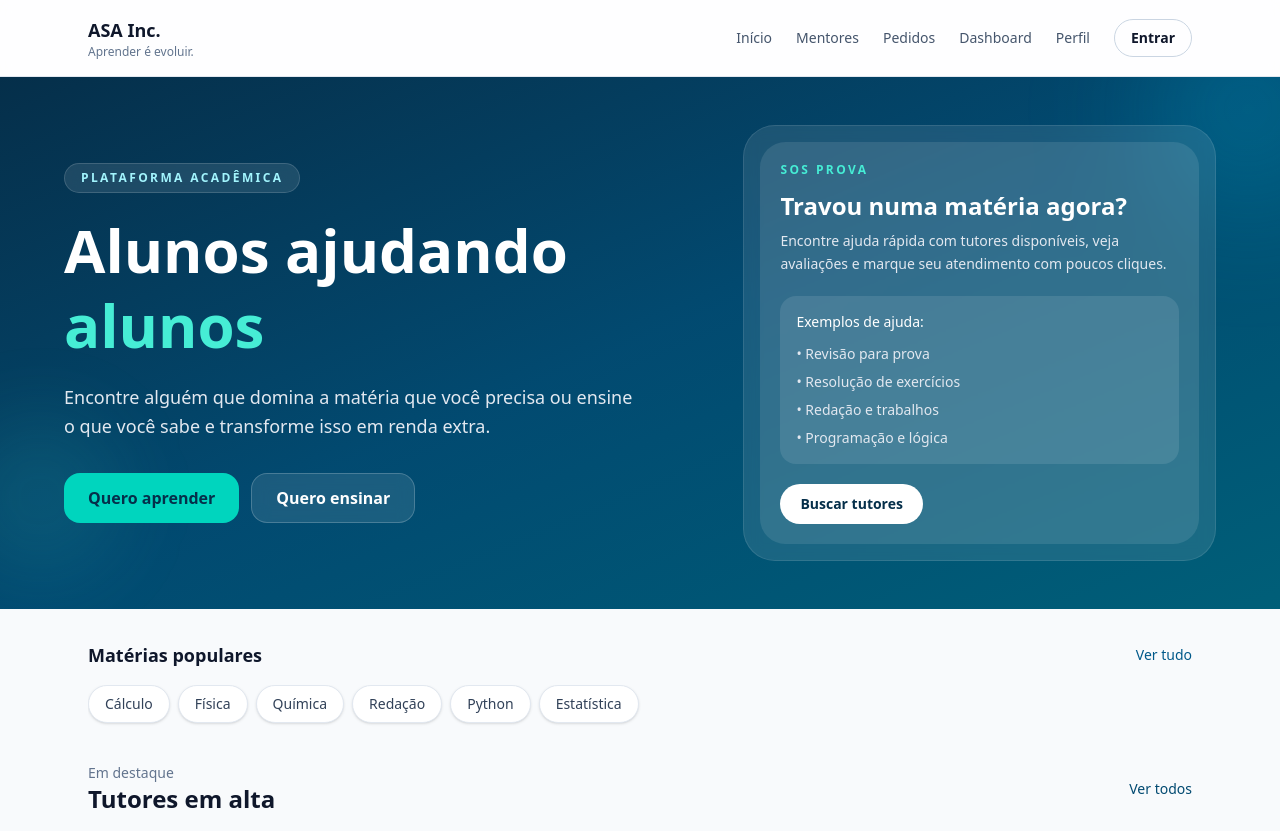
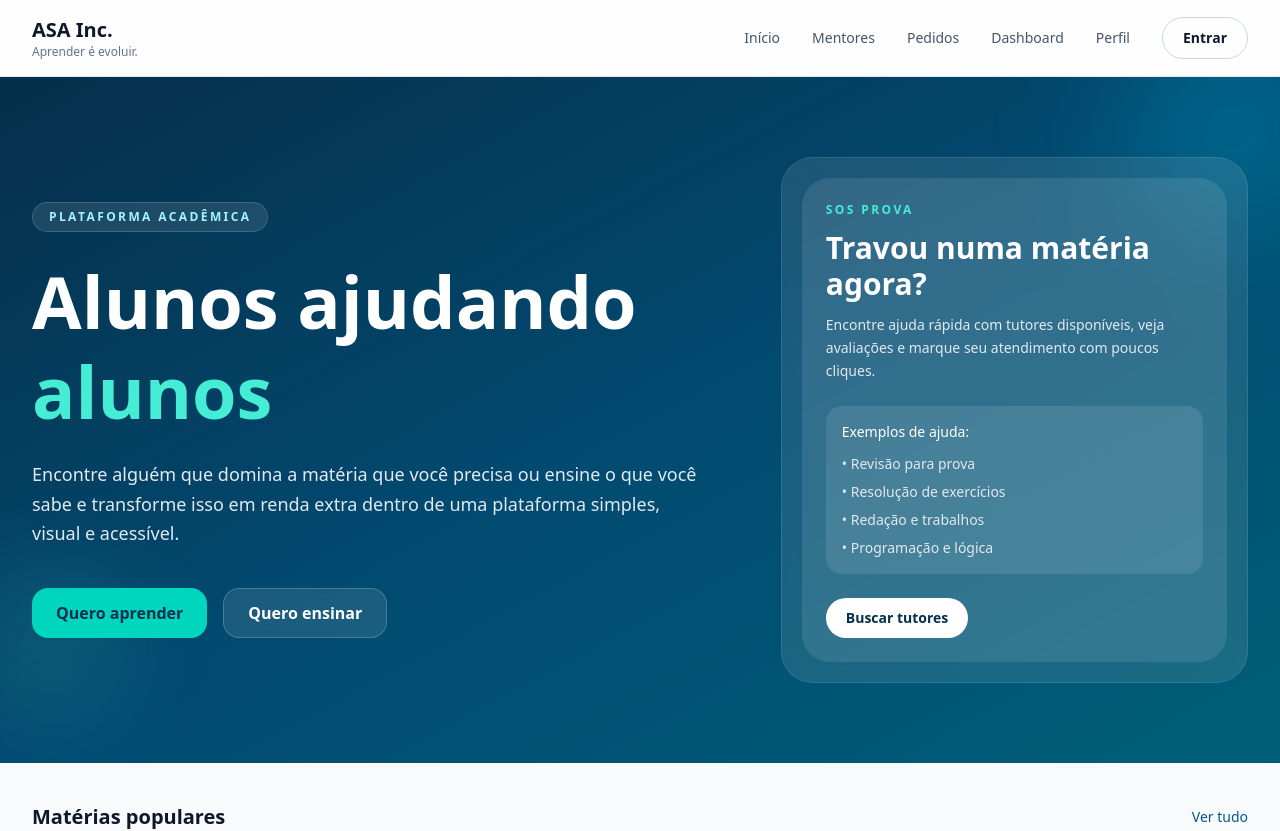
Before and after one commit to DgAleixo11/asa-inc, a Next.js app: page / in a window 1280 px wide. Shown: the top 831 px of the page. Built offline with nearby package versions, Linux system fonts and the light colour scheme.

Commit message:
feat: refina base visual desktop

```diff
--- a/src/components/layout/ResponsiveShell.tsx
+++ b/src/components/layout/ResponsiveShell.tsx
@@ -14,6 +14,7 @@ export default function ResponsiveShell({
     <main className="min-h-screen bg-slate-50 text-slate-900">
       <div className="hidden md:block">
         <DesktopNavbar />
+        <div className="min-h-[calc(100vh-73px)]">{children}</div>
       </div>
 
       <div className="md:hidden">
@@ -22,8 +23,6 @@ export default function ResponsiveShell({
           <MobileBottomNav active={mobileActive} />
         </div>
       </div>
-
-      <div className="hidden md:block">{children}</div>
     </main>
   );
 }
--- a/src/components/navigation/DesktopNavbar.tsx
+++ b/src/components/navigation/DesktopNavbar.tsx
@@ -1,50 +1,38 @@
 import Link from "next/link";
+
+const navItems = [
+  { href: "/", label: "Início" },
+  { href: "/mentores", label: "Mentores" },
+  { href: "/pedidos", label: "Pedidos" },
+  { href: "/dashboard", label: "Dashboard" },
+  { href: "/perfil", label: "Perfil" },
+];
 
 export default function DesktopNavbar() {
   return (
     <header className="hidden border-b border-slate-200 bg-white/80 backdrop-blur md:block">
-      <div className="mx-auto flex max-w-6xl items-center justify-between px-6 py-4">
+      <div className="mx-auto flex max-w-7xl items-center justify-between px-8 py-4">
         <div>
-          <Link href="/" className="text-lg font-bold text-slate-900">
+          <Link href="/" className="text-xl font-bold text-slate-900">
             ASA Inc.
           </Link>
           <p className="text-xs text-slate-500">Aprender é evoluir.</p>
         </div>
 
-        <nav className="flex items-center gap-6">
-          <Link
-            href="/"
-            className="text-sm font-medium text-slate-600 transition hover:text-slate-900"
-          >
-            Início
-          </Link>
-          <Link
-            href="/mentores"
-            className="text-sm font-medium text-slate-600 transition hover:text-slate-900"
-          >
-            Mentores
-          </Link>
-          <Link
-            href="/pedidos"
-            className="text-sm font-medium text-slate-600 transition hover:text-slate-900"
-          >
-            Pedidos
-          </Link>
-          <Link
-            href="/dashboard"
-            className="text-sm font-medium text-slate-600 transition hover:text-slate-900"
-          >
-            Dashboard
-          </Link>
-          <Link
-            href="/perfil"
-            className="text-sm font-medium text-slate-600 transition hover:text-slate-900"
-          >
-            Perfil
-          </Link>
+        <nav className="flex items-center gap-8">
+          {navItems.map((item) => (
+            <Link
+              key={item.href}
+              href={item.href}
+              className="text-sm font-medium text-slate-600 transition hover:text-slate-900"
+            >
+              {item.label}
+            </Link>
+          ))}
+
           <Link
             href="/login"
-            className="rounded-full border border-slate-300 px-4 py-2 text-sm font-semibold text-slate-900 transition hover:bg-slate-50"
+            className="rounded-full border border-slate-300 px-5 py-2.5 text-sm font-semibold text-slate-900 transition hover:bg-slate-50"
           >
             Entrar
           </Link>
--- a/src/components/sections/FeaturedMentorsSection.tsx
+++ b/src/components/sections/FeaturedMentorsSection.tsx
@@ -6,11 +6,11 @@ export default function FeaturedMentorsSection() {
   const featuredMentors = mockMentors.slice(0, 3);
 
   return (
-    <section className="mx-auto max-w-6xl px-6 pb-10">
-      <div className="mb-5 flex items-center justify-between">
+    <section className="mx-auto max-w-7xl px-6 pb-12 md:px-8">
+      <div className="mb-6 flex items-center justify-between">
         <div>
           <p className="text-sm font-medium text-slate-500">Em destaque</p>
-          <h3 className="text-2xl font-bold text-slate-900">Tutores em alta</h3>
+          <h3 className="text-3xl font-bold text-slate-900">Tutores em alta</h3>
         </div>
 
         <Link href="/mentores" className="text-sm font-medium text-sky-900">
@@ -18,7 +18,7 @@ export default function FeaturedMentorsSection() {
         </Link>
       </div>
 
-      <div className="grid gap-6 md:grid-cols-2 xl:grid-cols-3">
+      <div className="grid gap-6 lg:grid-cols-3">
         {featuredMentors.map((mentor) => (
           <MentorCard key={mentor.id} mentor={mentor} />
         ))}
--- a/src/components/sections/HeroSection.tsx
+++ b/src/components/sections/HeroSection.tsx
@@ -5,11 +5,11 @@ import SecondaryButton from "@/components/ui/SecondaryButton";
 
 export default function HeroSection() {
   return (
-    <section className="relative overflow-hidden bg-gradient-to-br from-sky-950 via-sky-900 to-cyan-800 px-6 pb-12 pt-12 text-white">
-      <div className="absolute -right-16 -top-16 h-48 w-48 rounded-full bg-cyan-400/20 blur-3xl" />
-      <div className="absolute -left-10 bottom-8 h-40 w-40 rounded-full bg-teal-300/10 blur-2xl" />
+    <section className="relative overflow-hidden bg-gradient-to-br from-sky-950 via-sky-900 to-cyan-800 px-6 pb-16 pt-16 text-white md:px-8 md:pb-20 md:pt-20">
+      <div className="absolute -right-16 -top-16 h-56 w-56 rounded-full bg-cyan-400/20 blur-3xl" />
+      <div className="absolute -left-10 bottom-8 h-44 w-44 rounded-full bg-teal-300/10 blur-2xl" />
 
-      <div className="relative mx-auto max-w-6xl">
+      <div className="relative mx-auto max-w-7xl">
         <div className="mb-10 flex items-center justify-between md:hidden">
           <div>
             <p className="text-sm font-semibold text-cyan-200">ASA Inc.</p>
@@ -24,20 +24,21 @@ export default function HeroSection() {
           </Link>
         </div>
 
-        <div className="grid gap-10 lg:grid-cols-[1.15fr_0.85fr] lg:items-center">
-          <div className="max-w-2xl">
+        <div className="grid gap-12 lg:grid-cols-[1.2fr_0.8fr] lg:items-center">
+          <div className="max-w-3xl">
             <SectionBadge>Plataforma acadêmica</SectionBadge>
 
-            <h1 className="mt-5 text-4xl font-bold leading-tight md:text-6xl">
+            <h1 className="mt-6 text-5xl font-bold leading-tight lg:text-7xl">
               Alunos ajudando <span className="text-teal-300">alunos</span>
             </h1>
 
-            <p className="mt-5 max-w-xl text-base leading-relaxed text-slate-200 md:text-lg">
+            <p className="mt-6 max-w-2xl text-lg leading-relaxed text-slate-200">
               Encontre alguém que domina a matéria que você precisa ou ensine o
-              que você sabe e transforme isso em renda extra.
+              que você sabe e transforme isso em renda extra dentro de uma
+              plataforma simples, visual e acessível.
             </p>
 
-            <div className="mt-8 flex flex-wrap gap-3">
+            <div className="mt-10 flex flex-wrap gap-4">
               <PrimaryButton href="/mentores">Quero aprender</PrimaryButton>
               <SecondaryButton href="/cadastro">
                 Quero ensinar
@@ -45,20 +46,20 @@ export default function HeroSection() {
             </div>
           </div>
 
-          <div className="rounded-[2rem] border border-white/10 bg-white/10 p-4 backdrop-blur">
-            <div className="rounded-[1.6rem] bg-white/10 p-5">
+          <div className="rounded-[2rem] border border-white/10 bg-white/10 p-5 backdrop-blur">
+            <div className="rounded-[1.75rem] bg-white/10 p-6">
               <p className="text-xs font-semibold uppercase tracking-[0.2em] text-teal-300">
                 SOS Prova
               </p>
-              <h2 className="mt-3 text-2xl font-bold">
+              <h2 className="mt-3 text-3xl font-bold">
                 Travou numa matéria agora?
               </h2>
-              <p className="mt-2 text-sm leading-relaxed text-slate-200">
+              <p className="mt-3 text-sm leading-relaxed text-slate-200">
                 Encontre ajuda rápida com tutores disponíveis, veja avaliações
                 e marque seu atendimento com poucos cliques.
               </p>
 
-              <div className="mt-5 rounded-2xl bg-white/10 p-4">
+              <div className="mt-6 rounded-2xl bg-white/10 p-4">
                 <p className="text-sm font-medium">Exemplos de ajuda:</p>
                 <ul className="mt-3 space-y-2 text-sm text-slate-200">
                   <li>• Revisão para prova</li>
@@ -70,7 +71,7 @@ export default function HeroSection() {
 
               <Link
                 href="/mentores"
-                className="mt-5 inline-flex rounded-full bg-white px-5 py-2.5 text-sm font-semibold text-sky-950"
+                className="mt-6 inline-flex rounded-full bg-white px-5 py-2.5 text-sm font-semibold text-sky-950"
               >
                 Buscar tutores
               </Link>
--- a/src/components/sections/SubjectsSection.tsx
+++ b/src/components/sections/SubjectsSection.tsx
@@ -11,20 +11,20 @@ const subjects = [
 
 export default function SubjectsSection() {
   return (
-    <section className="mx-auto max-w-6xl px-6 py-8">
-      <div className="mb-4 flex items-center justify-between">
-        <h3 className="text-lg font-bold text-slate-900">Matérias populares</h3>
+    <section className="mx-auto max-w-7xl px-6 py-10 md:px-8">
+      <div className="mb-5 flex items-center justify-between">
+        <h3 className="text-xl font-bold text-slate-900">Matérias populares</h3>
         <Link href="/mentores" className="text-sm font-medium text-sky-800">
           Ver tudo
         </Link>
       </div>
 
-      <div className="flex gap-2 overflow-x-auto pb-2 md:flex-wrap">
+      <div className="flex gap-3 overflow-x-auto pb-2 md:flex-wrap">
         {subjects.map((subject) => (
           <Link
             key={subject}
             href="/mentores"
-            className="whitespace-nowrap rounded-full border border-slate-200 bg-white px-4 py-2 text-sm font-medium text-slate-700 shadow-sm"
+            className="whitespace-nowrap rounded-full border border-slate-200 bg-white px-5 py-2.5 text-sm font-medium text-slate-700 shadow-sm transition hover:border-slate-300"
           >
             {subject}
           </Link>
```
